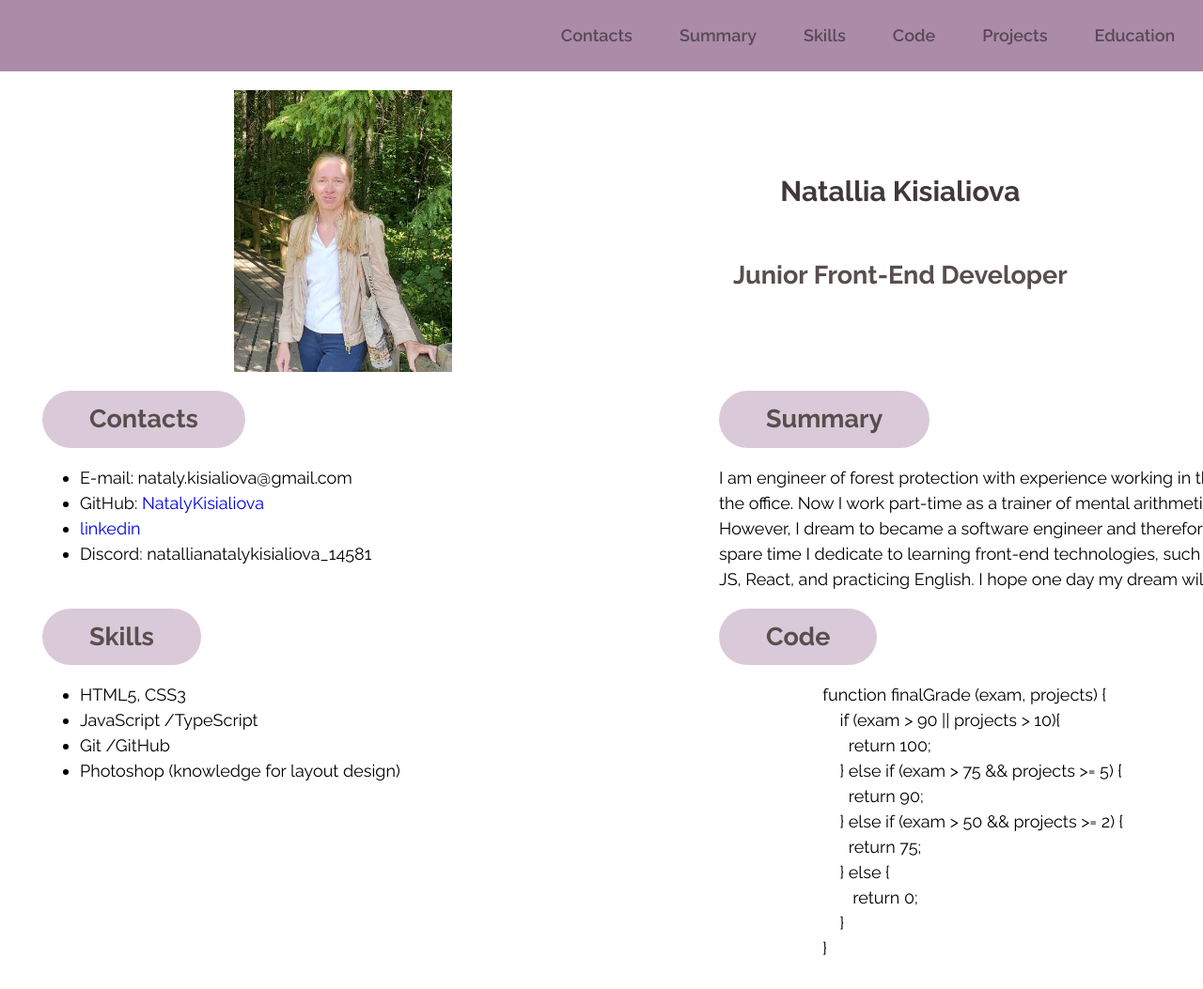
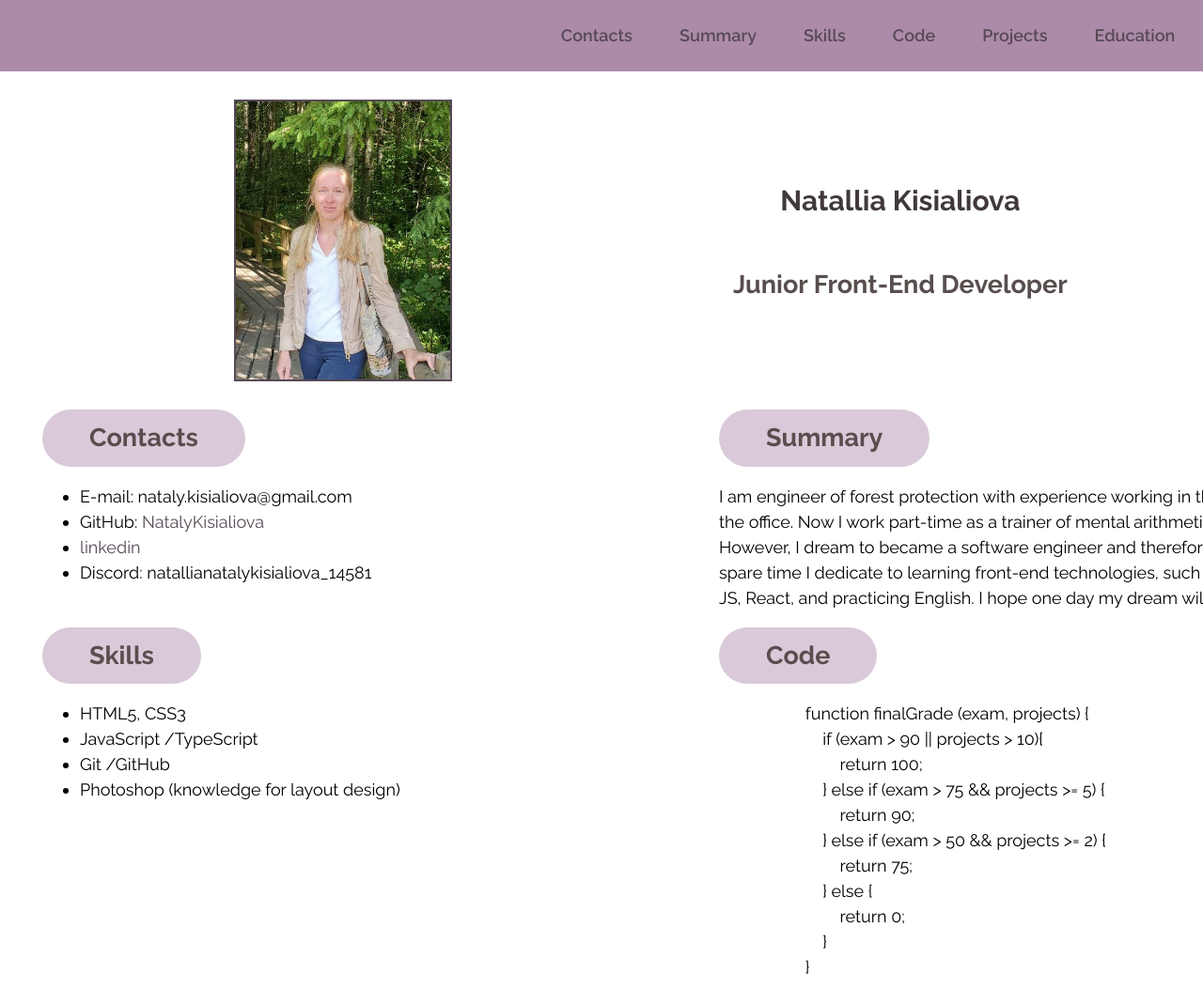
Before and after one commit to NatalyKisialiova/rsschool-cv, a plain HTML site: page index.html in a window 1280 px wide. Shown: the top 1053 px of the page at 94% size. Drawn offline with Linux system fonts and the light colour scheme.

Commit message:
feat: add styles for img and other elements

```diff
--- a/style.css
+++ b/style.css
@@ -2,6 +2,9 @@
     font-family: "Raleway", sans-serif;
     box-sizing: border-box;
 }
+html {
+    scroll-behavior: smooth;
+  }
 body {
     display: flex;
     flex-direction: column;
@@ -30,6 +33,7 @@ header, footer {
 }
 a{
     text-decoration: none;
+    color: #574956;
 }
 .nav-link:hover {
     cursor: pointer;
@@ -59,7 +63,8 @@ a{
    width: 100%;
    display: flex;
    align-items: center;
-   padding: 20px 0px;
+   flex-wrap: wrap;
+   padding: 30px 0px;
    gap: 50px;
 }
 .image {
@@ -71,6 +76,7 @@ a{
 img {
     height: 100%;
     object-fit: cover;
+    border:2px solid #574956;
 }
 .container-for-title {
     display: flex;
@@ -100,6 +106,8 @@ h2 {
     justify-content:space-between;
     align-items:center;
     padding: 10px 25px;
+    color: #574956;
+    font-weight: 600;
 }
 .copyright {
     display:flex;
```
Also changed, not shown: index.html (indentation only).
